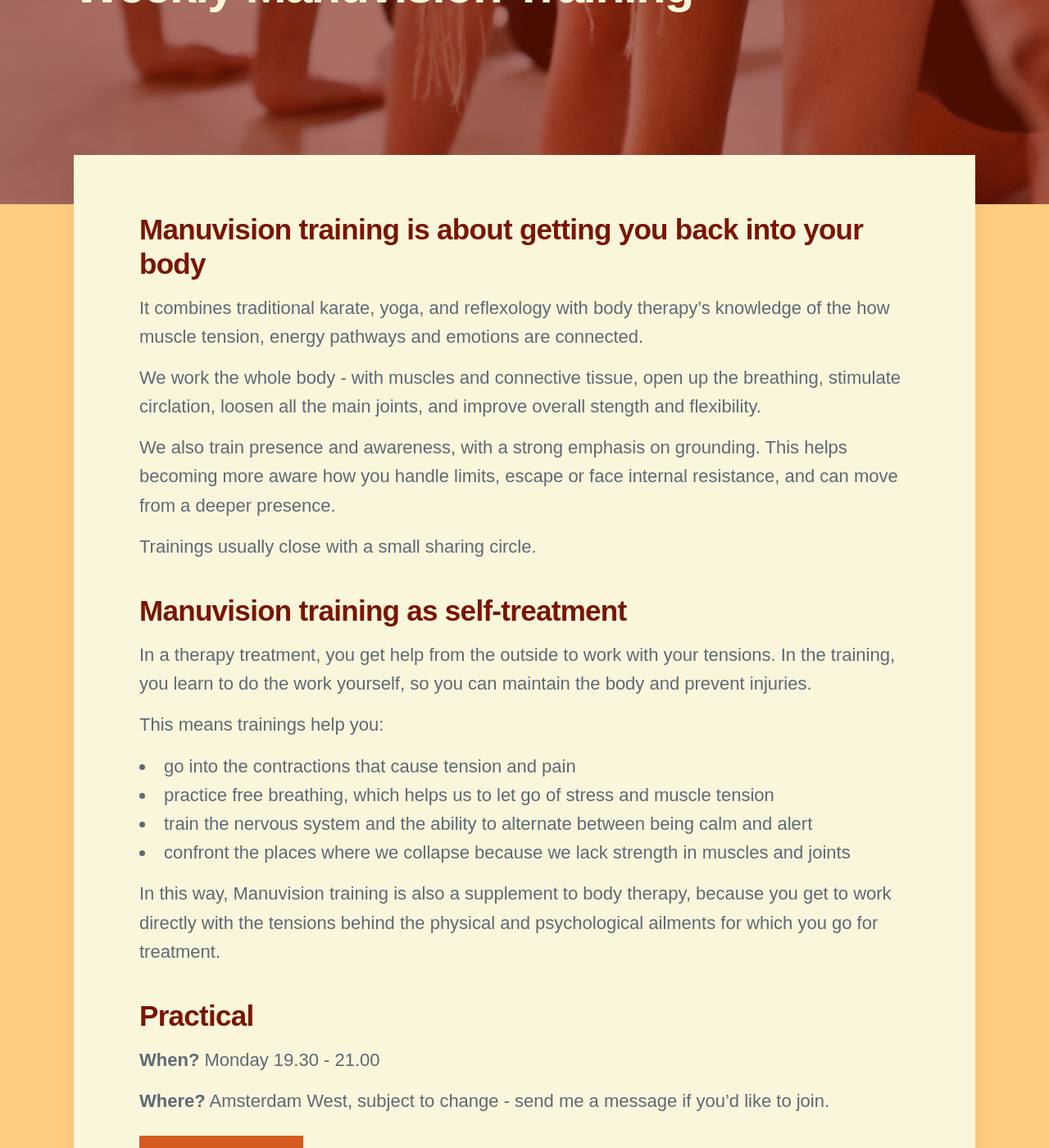
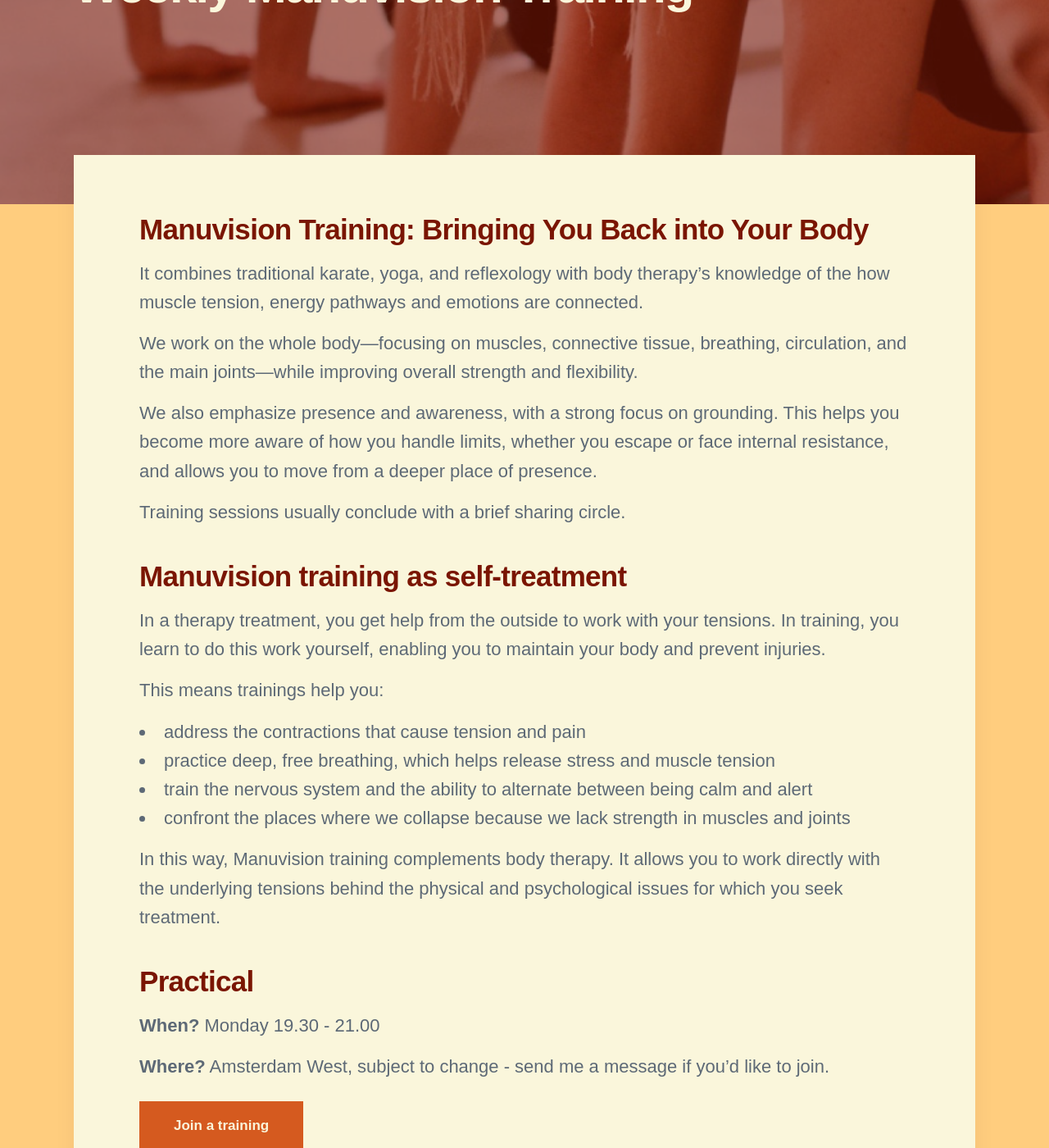
Before and after one commit to threekeytherapy/threekeytherapy.com, a Jekyll site: the page built from _workshops/training.md, in a window 1280 px wide and 1400 px high, scrolled down 459 px. Shown: the whole window at 82% size. Built offline with Jekyll 4.4.1, drawn with Linux system fonts in a browser that asks for light colours; nearby versions of some CDN libraries; some web fonts are replaced.

Commit message:
tweak training page

```diff
--- a/_workshops/training.md
+++ b/_workshops/training.md
@@ -1,7 +1,7 @@
 ---
 title: Weekly Manuvision Training
 subtitle:
-description: Manuvision training is about getting you back into your body. It combines the best from body therapy, yoga, and karate to help you learn more about your inner self.
+description: Manuvision training is about bringing you back into your body. It combines the best from body therapy, yoga, and karate to help you learn more about your inner self.
 featured_image: images/mv-training2.jpg
 homepage_image: /images/mv-training2.jpg
 date: 2023-11-01 00:00:00
@@ -9,29 +9,29 @@ redirects_from:
   - /trainings
 ---
 
-## Manuvision training is about getting you back into your body
+## Manuvision Training: Bringing You Back into Your Body
 
 It combines traditional karate, yoga, and reflexology with body therapy's knowledge of the how muscle tension, energy pathways and emotions are connected.
 
-We work the whole body - with muscles and connective tissue, open up the breathing, stimulate circlation, loosen all the main joints, and improve overall stength and flexibility.
+We work on the whole body—focusing on muscles, connective tissue, breathing, circulation, and the main joints—while improving overall strength and flexibility.
 
-We also train presence and awareness, with a strong emphasis on grounding.
-This helps becoming more aware how you handle limits, escape or face internal resistance, and can move from a deeper presence.
+We also emphasize presence and awareness, with a strong focus on grounding.
+This helps you become more aware of how you handle limits, whether you escape or face internal resistance, and allows you to move from a deeper place of presence.
 
-Trainings usually close with a small sharing circle.
+Training sessions usually conclude with a brief sharing circle.
 
 ## Manuvision training as self-treatment
 
 In a therapy treatment, you get help from the outside to work with your tensions.
-In the training, you learn to do the work yourself, so you can maintain the body and prevent injuries.
+In training, you learn to do this work yourself, enabling you to maintain your body and prevent injuries.
 
 This means trainings help you:
-* go into the contractions that cause tension and pain
-* practice free breathing, which helps us to let go of  stress  and muscle tension
+* address the contractions that cause tension and pain
+* practice deep, free breathing, which helps release stress and muscle tension
 * train the nervous system and the ability to alternate between being calm and alert
 * confront the places where we collapse because we lack strength in muscles and joints
 
-In this way, Manuvision training is also a supplement to body therapy, because you get to work directly with the tensions behind the physical and psychological ailments for which you go for treatment.
+In this way, Manuvision training complements body therapy. It allows you to work directly with the underlying tensions behind the physical and psychological issues for which you seek treatment.
 
 ## Practical
 
```
